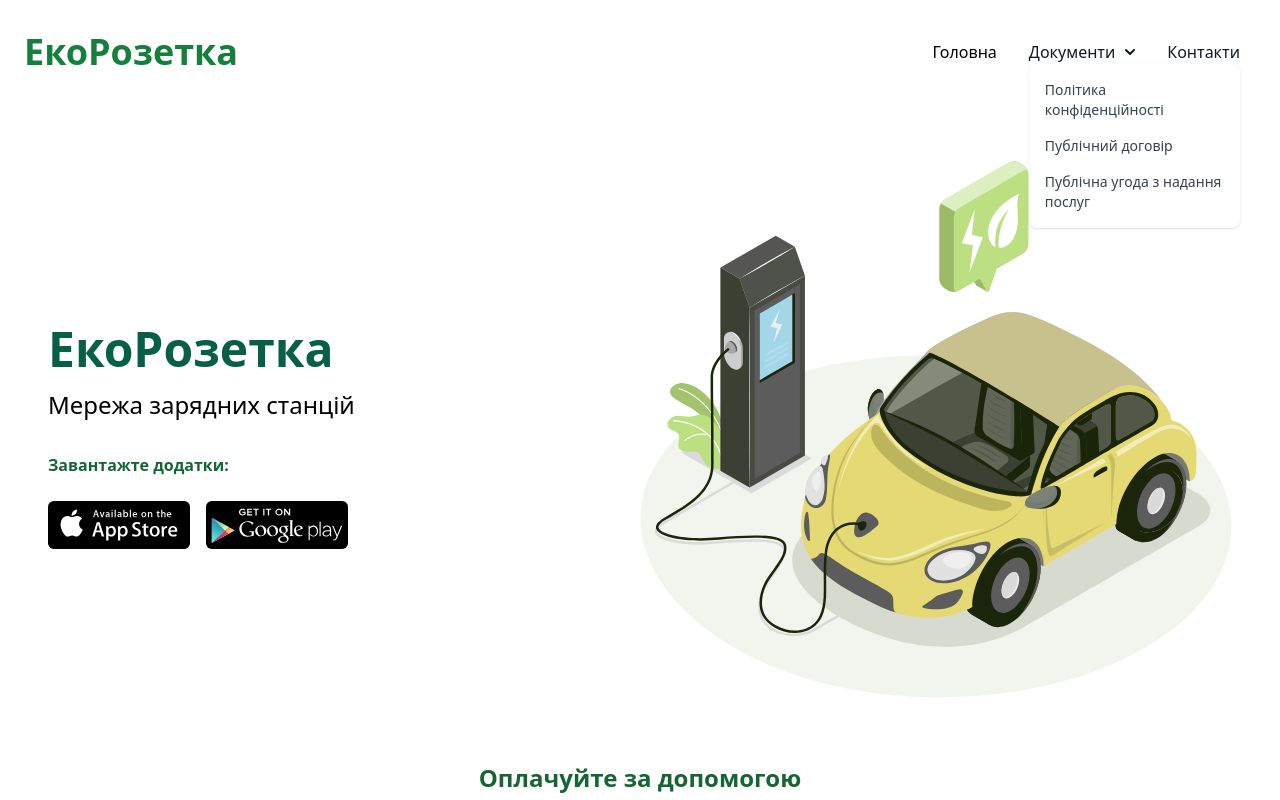
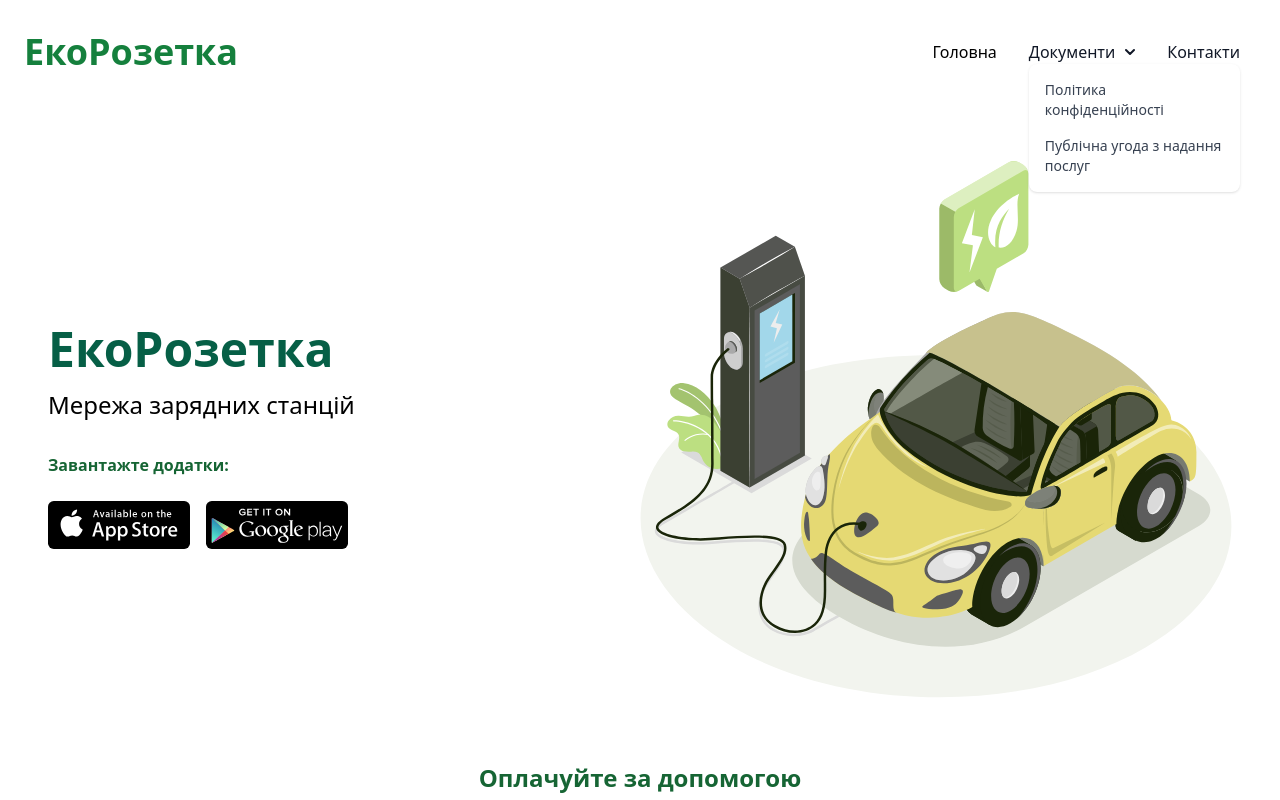
Before and after one commit to artemboyko43/ecorozetka-angular, an Angular app: page / in a window 1280 px wide. Both pictures are taken after a click on the button "Документи". Shown: the top 800 px of the page. Built offline with nearby package versions, Linux system fonts and the light colour scheme.

Commit message:
Removed no needed page, fixed bug with menu

```diff
--- a/src/app/app.routes.ts
+++ b/src/app/app.routes.ts
@@ -9,6 +9,6 @@ export const routes: Routes = [
     { path: '', component: HomeComponent },
     { path: 'contacts', component: ContactsComponent },
     { path: 'privacy-policy', component: PrivatePolicyComponent },
-    { path: 'public-offer', component: PublicOfferComponent },
+    // { path: 'public-offer', component: PublicOfferComponent },
     { path: 'public-access-agreement', component: PublicAccessAgreementComponent },
 ];
--- a/src/app/header/header.component.html
+++ b/src/app/header/header.component.html
@@ -32,14 +32,14 @@
                         </svg>
                       </button>
                         <!-- Dropdown menu -->
-                      <div [ngClass]="isDropdownOpen ? 'transition ease-out duration-300 transform opacity-100 scale-100' : 'transition ease-in duration-74 transform opacity-0 scale-95'" id="dropdownNavbar" class="z-10 absolute font-normal w-full md:w-auto bg-white divide-y divide-gray-100 rounded-lg shadow w-44 dark:bg-gray-700 dark:divide-gray-600">
+                      <div [ngClass]="isDropdownOpen ? 'visible' : 'hidden'" id="dropdownNavbar" class="z-10 absolute font-normal w-full md:w-auto bg-white divide-y divide-gray-100 rounded-lg shadow w-44 dark:bg-gray-700 dark:divide-gray-600">
                         <ul class="py-2 text-sm text-gray-700 dark:text-gray-400" aria-labelledby="dropdownLargeButton">
                           <li>
                             <a href="/privacy-policy" class="block px-4 py-2 hover:bg-gray-100 dark:hover:bg-gray-600 dark:hover:text-white">Політика конфіденційності</a>
                           </li>
-                          <li>
+                          <!-- <li>
                             <a href="/public-offer" class="block px-4 py-2 hover:bg-gray-100 dark:hover:bg-gray-600 dark:hover:text-white">Публічний договір</a>
-                          </li>
+                          </li> -->
                           <li>
                             <a href="/public-access-agreement" class="block px-4 py-2 hover:bg-gray-100 dark:hover:bg-gray-600 dark:hover:text-white">Публічна угода з надання послуг</a>
                           </li>
```
Also changed, not shown: 1 other file (tests, documents, lock files or other folders).
